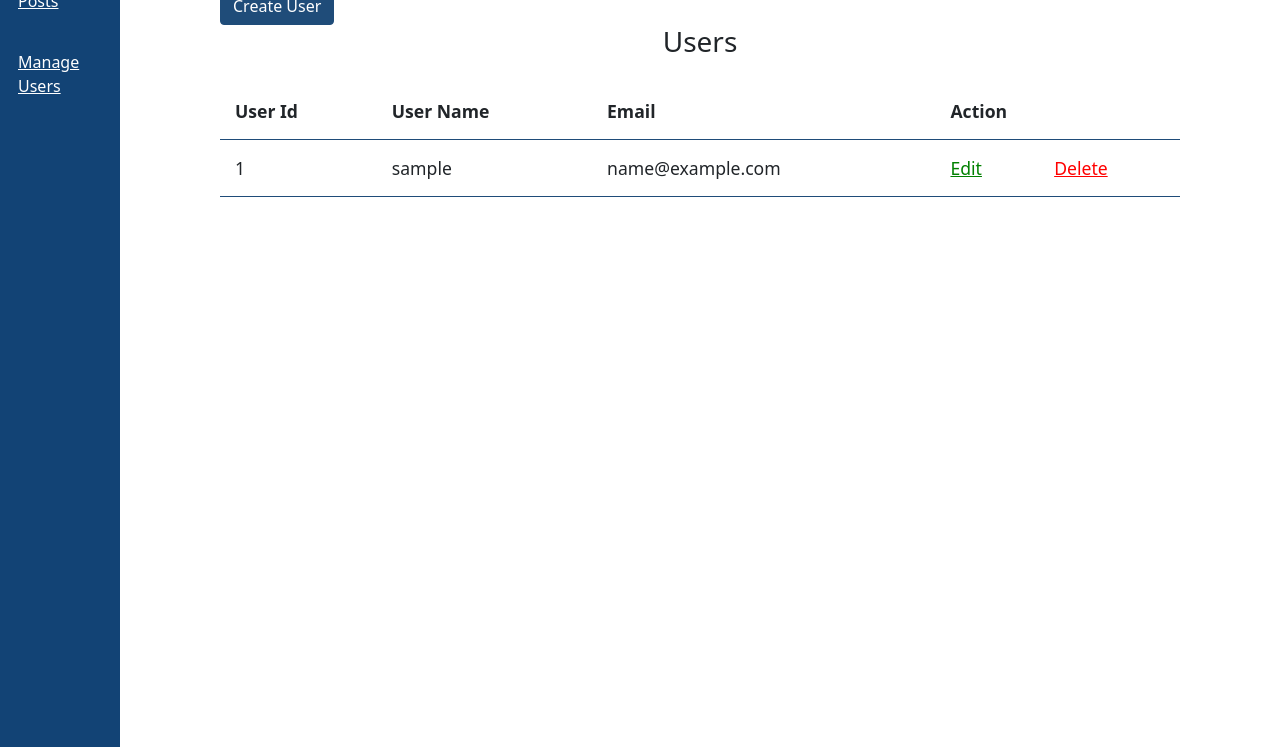
After one commit to Nmalsha/create_PHP_Blog, a PHP site: template views/admins/manageuser.php in a window 1280 px wide. The commit adds this page. Shown: the part 139-886 px from the top of the page. Run offline with PHP 8.4, Linux system fonts and the light colour scheme; the template is opened without the code that fills it: most values are stand-ins (such as "Sample title", 1, 10 or a date in 2020); data that the repository does not hold is empty; some libraries are stand-ins or nearby versions.

Commit message:
create admin user controll view

```diff
--- /dev/null
+++ b/views/admins/manageuser.php
@@ -0,0 +1,55 @@
+<?php
+session_start();
+ // display user name on the profile page
+        if(isset($_SESSION["id"])){
+            $userid = $_SESSION["id"];
+echo "<p class='welcome_msg'> BONJOUR ADMIN " . $_SESSION["username"]."  ".$_SESSION["id"]." </p>";
+
+        }
+
+        ?>
+<div class="loguserwrapper">
+<!-- left side bar -->
+  <div class="left_sidebar">
+    <ul>
+      <li><a href="/admins/index/">Manage Posts</a></li>
+      <li><a href="/admins/manageuser/">Manage Users</a></li>
+    </ul>
+  </div>
+<!-- Post contents-->
+  <div class="admin_content">
+    <div class="button-group">
+      <a href="/admins/createpost/<?php echo $userid ?>"  class="btn btn-big button_style">Create User</a>
+    </div>
+  <div class="content">
+    <h3 class="page_title"> Users</h3>
+  <table>
+  <thread>
+    <th>User Id</th>
+
+    <th>User Name</th>
+    <th>Email</th>
+    <th colspan="3">Action</th>
+  </thread>
+  <tbody>
+
+<?php
+
+
+foreach ($users as $user) { ?>
+
+    <tr>
+    <td><?php echo $user['userId']; ?></td>
+    <td><?php echo $user['username']; ?></td>
+    <td><?php echo $user['email'] ;?></td>
+
+    <td><a href="/admins/edituser/<?php echo $user['userId']?>" class="edit">Edit</a></td>
+
+    <td><a href="/admins/deleteuser/<?php echo $user['userId']?>" class="delete">Delete</a></td>
+    </tr>
+    <?php }?>
+    </tbody>
+  </table>
+
+  </div>
+</div>
--- a/views/layout/default.php
+++ b/views/layout/default.php
@@ -39,14 +39,14 @@ session_start();
           $isAdmin = $_SESSION["isAdmin"];
 
         //  var_dump($admin);
-          if($isAdmin !== 1 ){
+          if($isAdmin == 1 ){
 
             echo "<li class='nav-item'><a class='nav-link' href='/admins/index'><i class='fa fa-user' aria-hidden='true'></i> " . $_SESSION["username"]."
             </a></li>";
             echo "<li class='nav-item'><a class='nav-link' href='/public/logout.php'>logout </a></li>";
 
 
-          }if($isAdmin === 1) {
+          }if($isAdmin == null) {
 
             echo "<li class='nav-item'><a class='nav-link' href='/posts'><i class='fa fa-user' aria-hidden='true'></i> " . $_SESSION["username"]."
             </a></li>";
```
Also changed, not shown: controllers/Admins.php (+29 -45 lines), models/Login.php (+33 -0 lines), models/Post.php (+3 -8 lines), views/admins/createpost.php (+5 -11 lines), views/admins/index.php (+1 -9 lines), models/Signup.php (indentation only).
